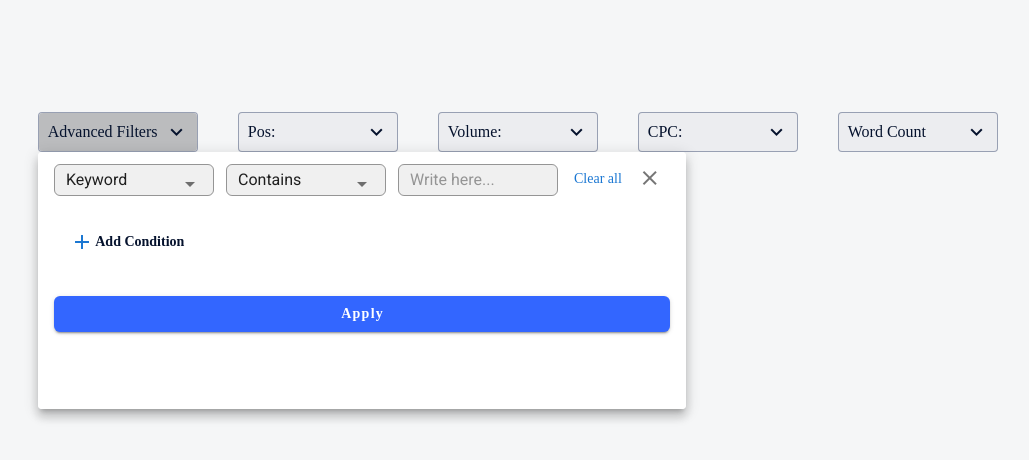
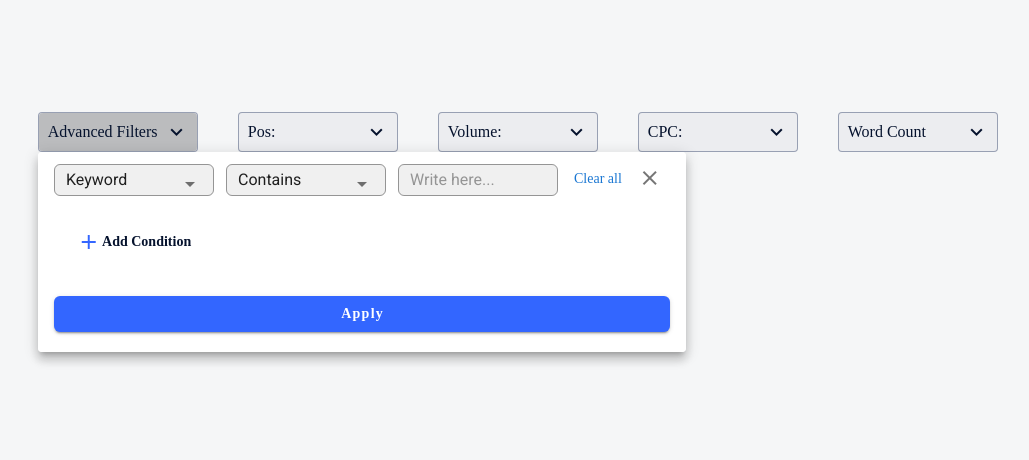
Before and after one commit to MrNedNick/vue-cpanel-filters, a Vue app: page / in a window 1280 px wide. Both pictures are taken after a click on the button "Advanced Filters". Shown: the top 460 px of the page, without its empty margins (62-1091 px from the left). Built offline with nearby package versions, Linux system fonts and the light colour scheme.

Commit message:
Styled add condition btn

```diff
--- a/src/components/Filters/AdvancedFilter.vue
+++ b/src/components/Filters/AdvancedFilter.vue
@@ -19,7 +19,7 @@
             elevation="0"
             @click="addCondition"
           >
-            <v-icon color="primary">mdi-plus</v-icon>
+            <v-icon color="#3366FF" class="advanced-btn_icon">mdi-plus</v-icon>
             Add Condition
           </v-btn>
         </v-list-item>
@@ -70,7 +70,6 @@ export default {
 <style lang='scss'>
 .advanced-menu {
   width: 648px;
-  height: 257px;
 }
 .advanced-container {
   display: flex;
@@ -137,6 +136,7 @@ export default {
   }
 }
 .advanced-btn.add {
+  width: 160px;
   & .v-btn__content {
     font-family: "Source Sans Pro";
     font-weight: 600;
```
Also changed, not shown: src/components/Advanced/AdvancedItem.vue (+4 -4 lines).
